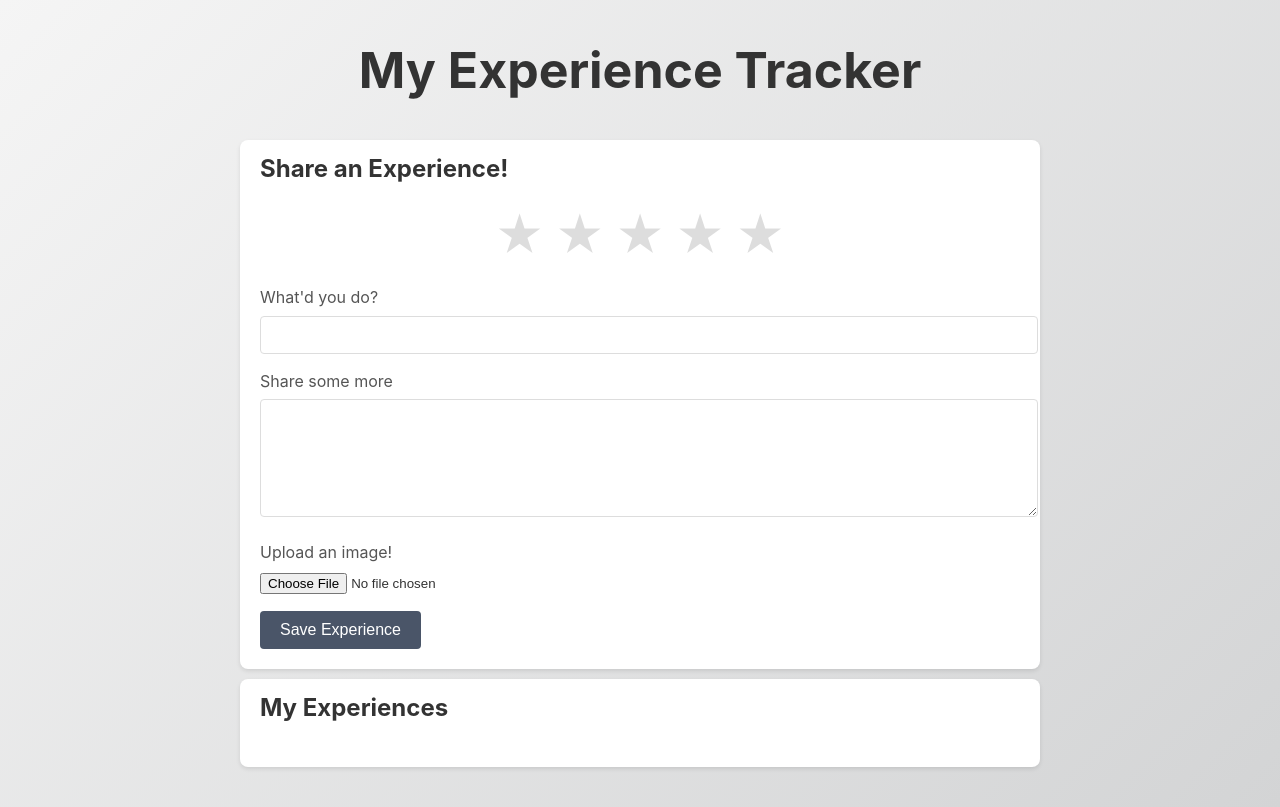
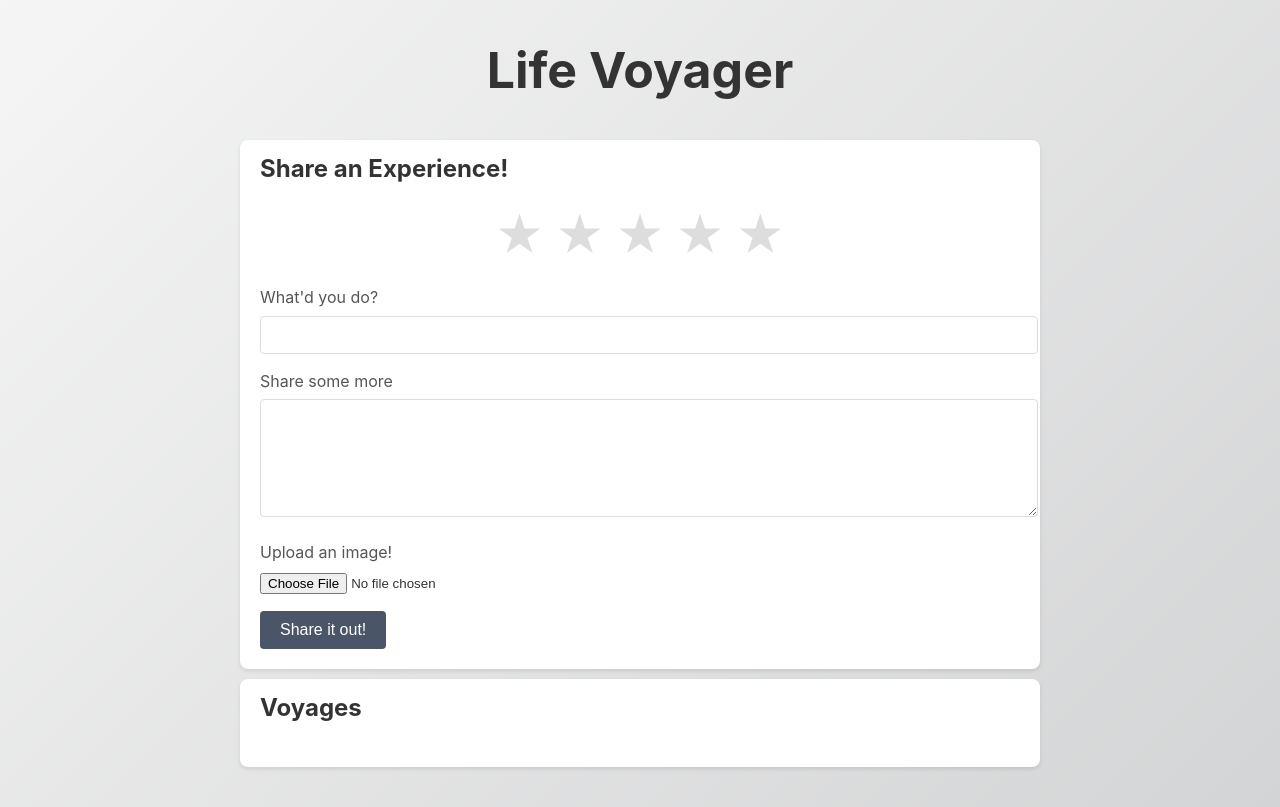
Before and after one commit to KalenShamy/ActivitiesLog, a Flask app: page / in a window 1280 px wide. Run offline with Flask 3, Linux system fonts and the light colour scheme; data that the repository does not hold is empty; parts of the project's set-up code (start-up, migrations or seed data) failed here and were passed over.

Commit message:
text on theme

```diff
--- a/templates/index.html
+++ b/templates/index.html
@@ -9,7 +9,7 @@
 </head>
 <body>
     <div class="container">
-        <h1>My Experience Tracker</h1>
+        <h1>Life Voyager</h1>
 
         {% with messages = get_flashed_messages(with_categories=true) %}
             {% if messages %}
@@ -42,12 +42,12 @@
                     <label for="image">Upload an image!</label>
                     <input type="file" name="images" accept="image/*">
                 </div>
-                <button type="submit">Save Experience</button>
+                <button type="submit">Share it out!</button>
             </form>
         </div>
 
         <div class="card">
-            <h2>My Experiences</h2>
+            <h2>Voyages</h2>
             {% for experience in experiences %}
                 <div class="experience">
                     <div class="star-rating-in-experience">
```
